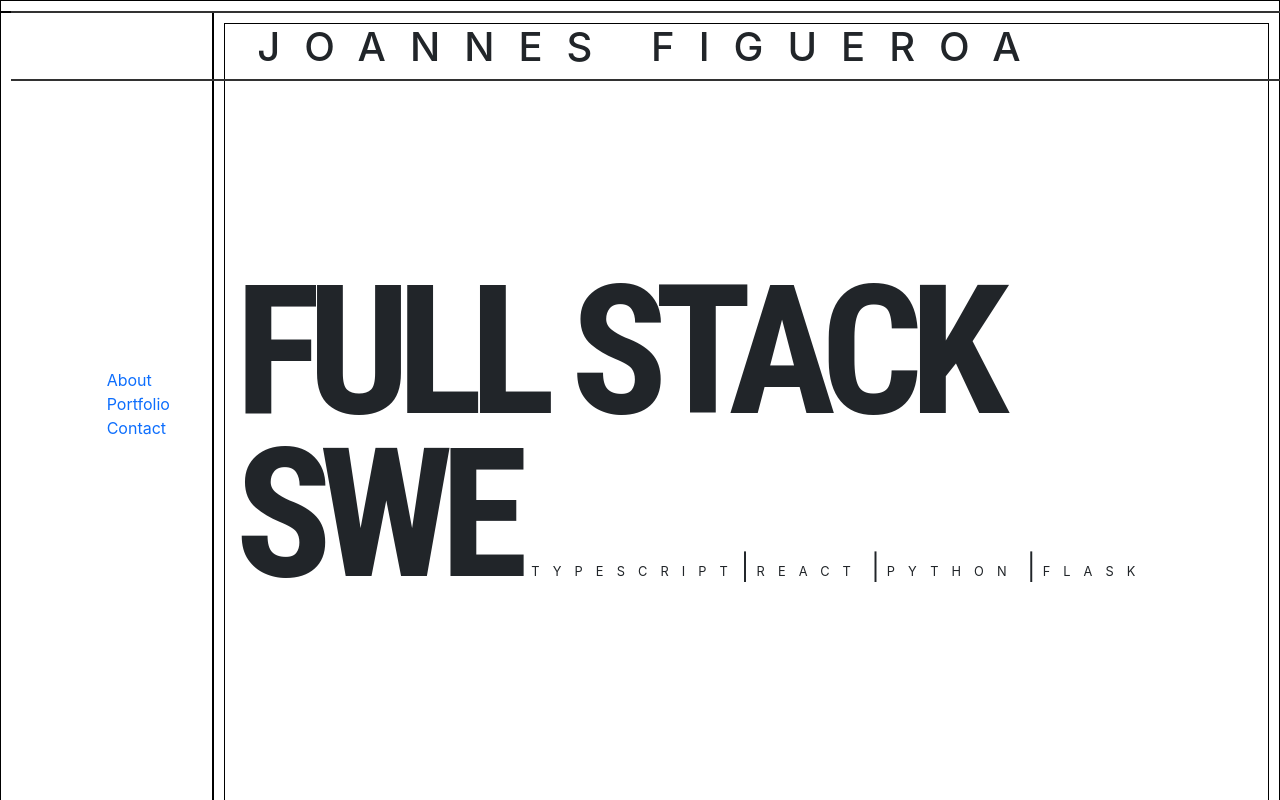
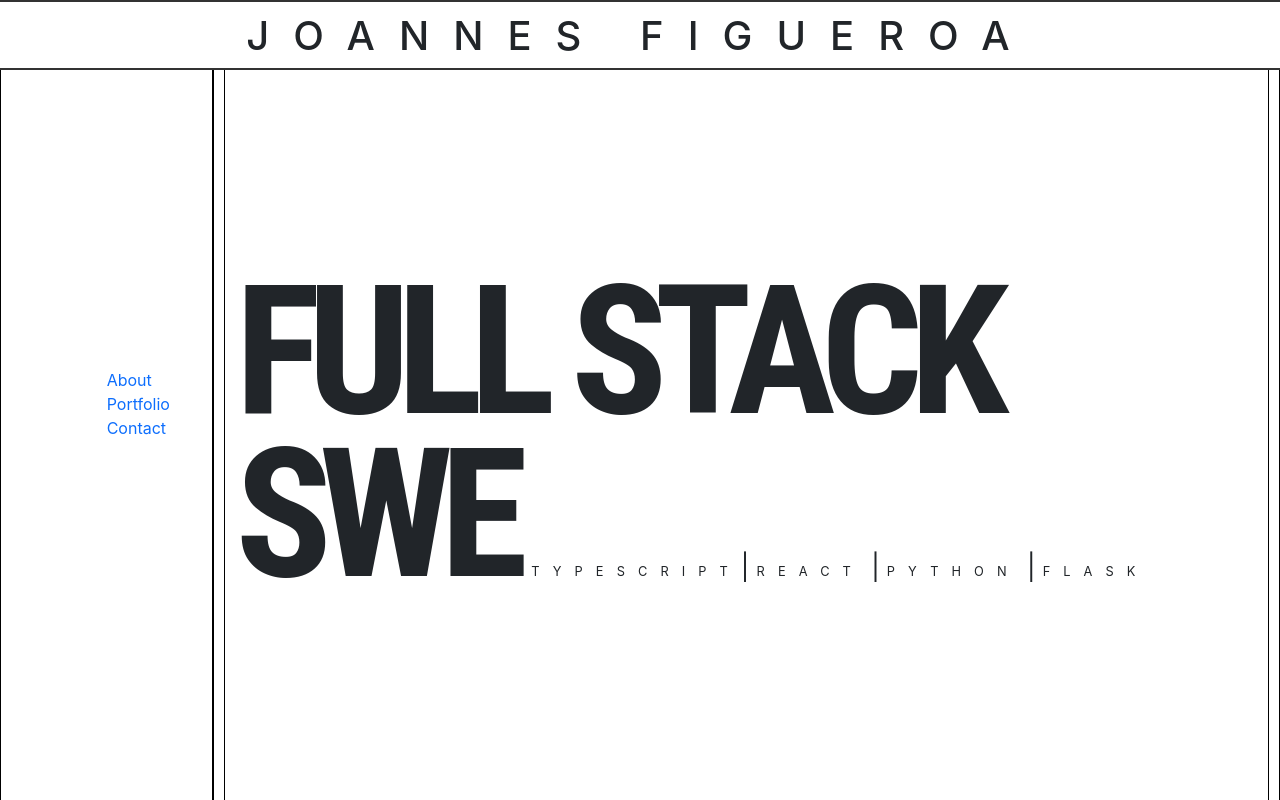
Before and after one commit to JoHeyJo/website-2.0, a React (Create React App) app: page / in a window 1280 px wide. Shown: the top 800 px of the page. Built offline with nearby package versions, Linux system fonts and the light colour scheme.

Commit message:
fixed top left display of TopBanner. Bottom border was not connecting on the left...

```diff
--- a/src/App.tsx
+++ b/src/App.tsx
@@ -14,7 +14,7 @@ function App() {
     <Container fluid style={containerStyle}>
       {/* Header */}
       <header>
-        <Row >
+        <Row>
           <Col >
             <BrowserRouter>
               <TopBanner />
@@ -31,6 +31,7 @@ function App() {
             <Nav />
           </BrowserRouter>
         </Col>
+
         {/* Main Section */}
         <Col xs={12} md={10} style={mainColStyle}>
           <main id='Home-main-section'>
@@ -46,6 +47,7 @@ function App() {
           </main>
         </Col>
       </Row>
+
       {/* Footer */}
       <footer>
         <Row style={rowStyle}>
--- a/src/TopBanner.tsx
+++ b/src/TopBanner.tsx
@@ -4,7 +4,7 @@ import { Row, Col } from 'react-bootstrap';
 
 function TopBanner() {
   return (
-    <section className="TopBanner-bar">
+    <section id="TopBanner-bar">
       <Row className="align-items-center justify-content-center text-center">
         <Col xs="auto" className="d-block d-md-none">
           <NavDropdown />
--- a/src/styles/Bio.css
+++ b/src/styles/Bio.css
@@ -2,7 +2,6 @@
   height: 100vh;
   font-size: .5em;
   padding-top: 25vh;
-  margin-bottom: 50vh;
   font-family: 'Roboto Condensed', sans-serif;
 }
 
--- a/src/styles/TopBanner.css
+++ b/src/styles/TopBanner.css
@@ -1,12 +1,14 @@
-.TopBanner-bar {
+#TopBanner-bar {
+  position: fixed;
+  top: 0;
+  left: 0;
   border-top: 2px solid #323232;
   border-bottom: 2px solid #323232;
-  position: fixed;
   text-align: center;
   letter-spacing: 1.5em;
   text-transform: uppercase;
   padding-top: .625rem;
   /* the width only effects container when position:fixed is not applied */
   width: 100%;
-  font-weight: 400;
+  background: white;
 }
```
